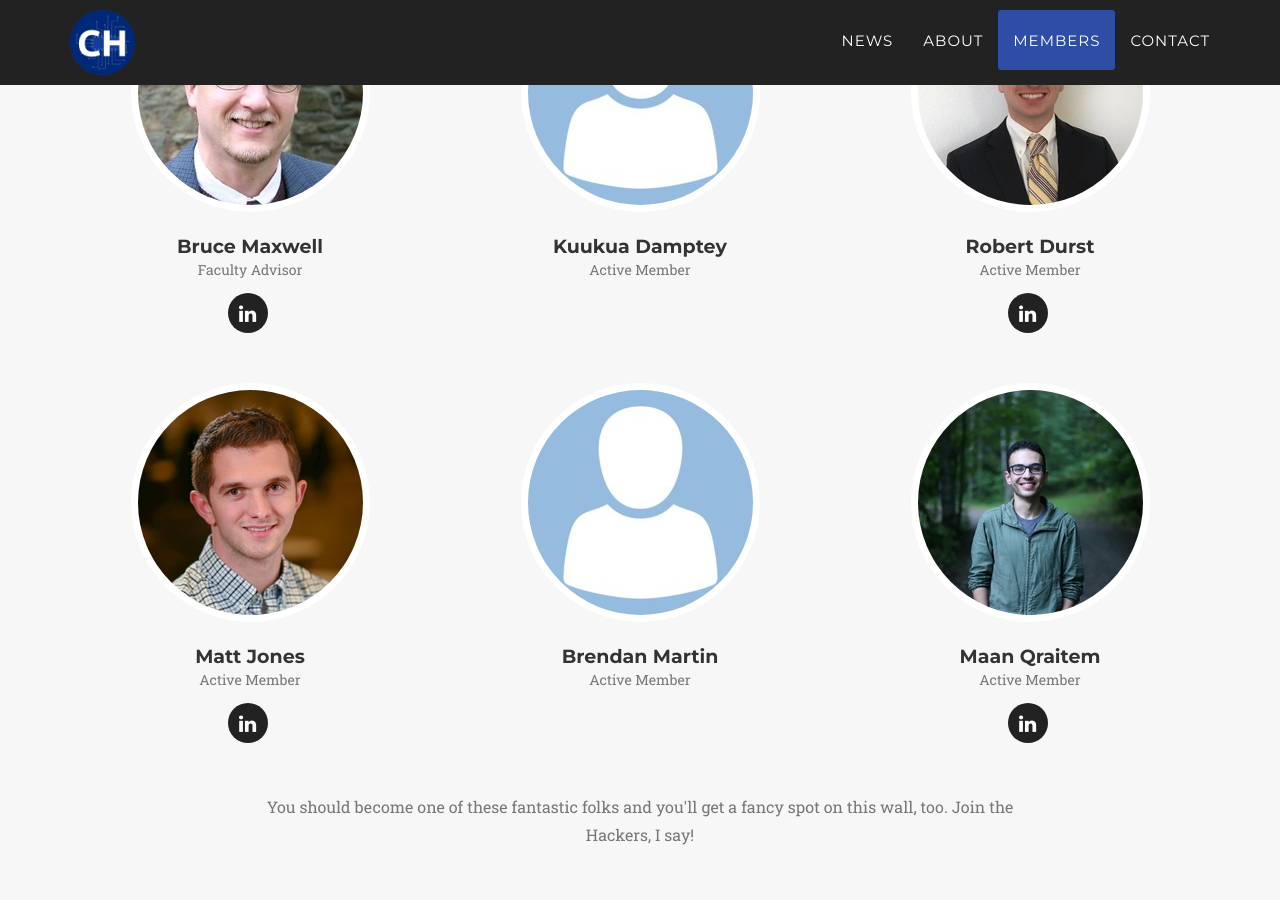
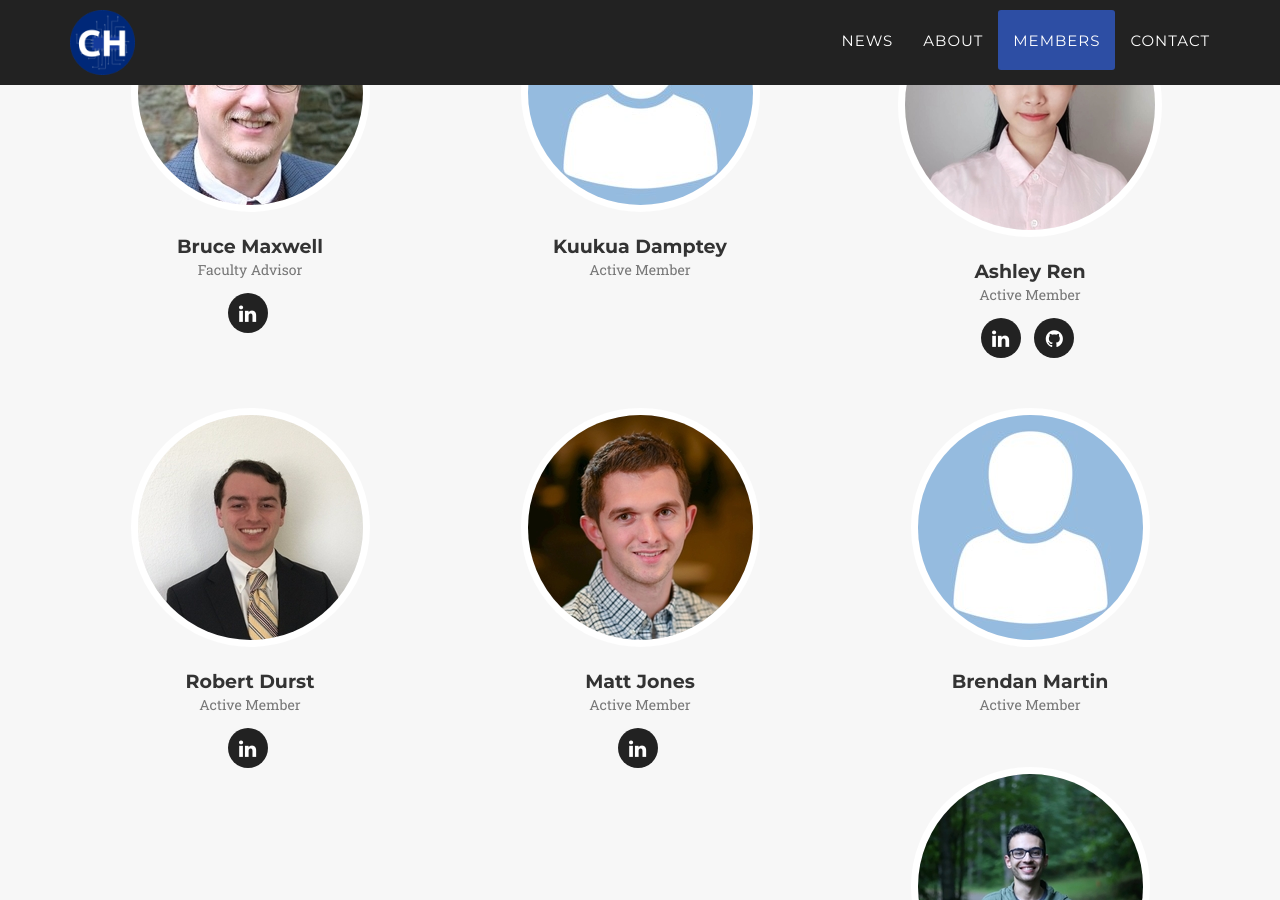
Before and after one commit to Colby-Hackers/Colby-Hackers.github.io, a Jekyll site: the page built from index.html, in a window 1280 px wide and 900 px high, scrolled down 4782 px. Built offline with Jekyll 4.4.1, drawn with Linux system fonts in a browser that asks for light colours; some web fonts are replaced.

Commit message:
added user Ashley Ren to _config.tml

```diff
--- a/_config.yml
+++ b/_config.yml
@@ -69,6 +69,16 @@ people:
   position: Active Member
   social:
 
+- name: Ashley Ren
+  pic: yren
+  position: Active Member
+  social:
+    - title: linkedin
+      url: https://www.linkedin.com/in/ashley-yaxuan-ren-b7b150205
+    - title: github
+      url: https://github.com/ryxGuo
+
+
 - name: Robert Durst
   pic: 8
   position: Active Member
```
Also changed, not shown: img/team/yren.jpg (added).
